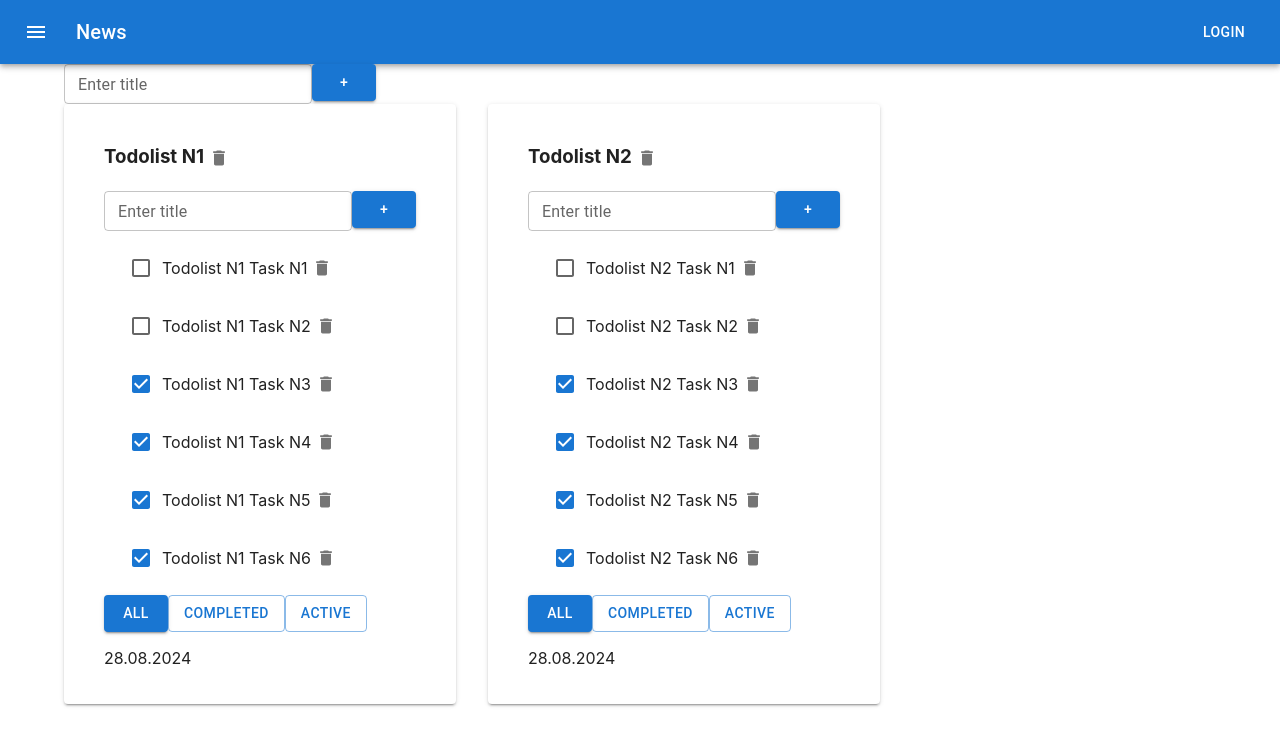
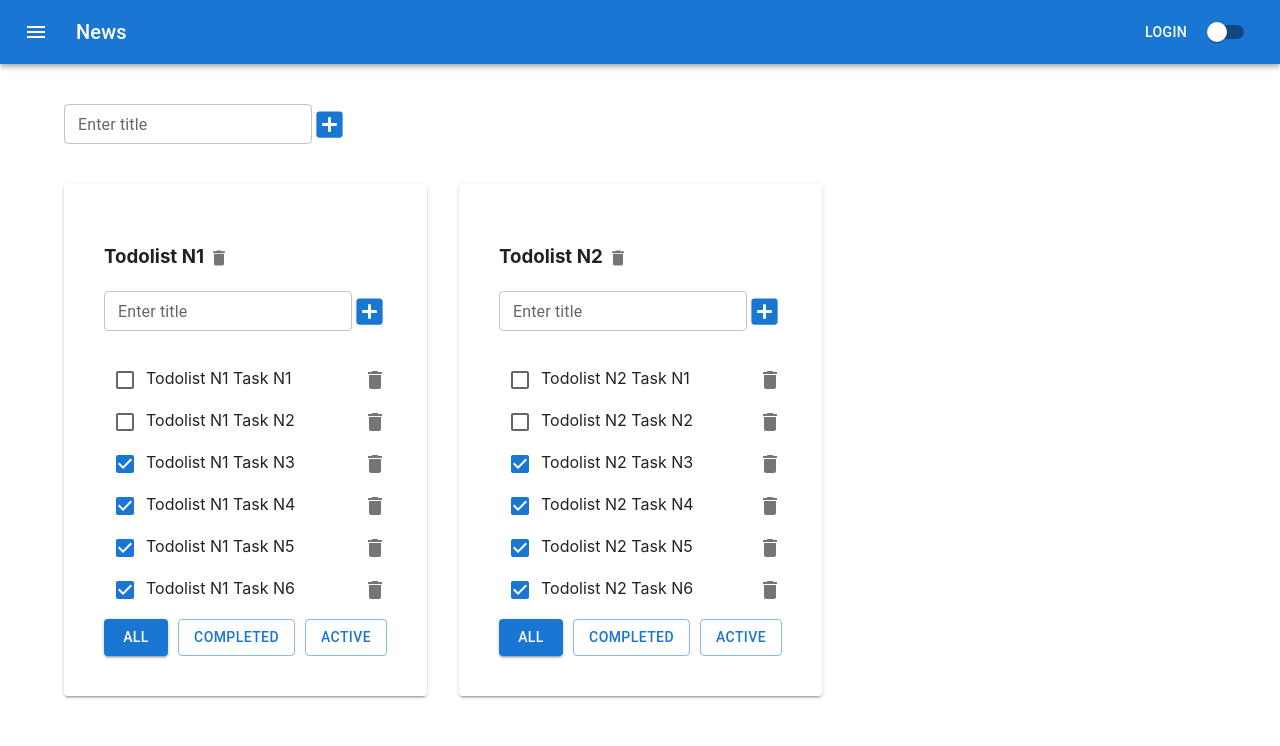
Before and after one commit to alexsmirn/all-lessons-repeat, a React (Create React App) app: page / in a window 1280 px wide. Shown: the top 746 px of the page. Built offline with nearby package versions, Linux system fonts and the light colour scheme.

Commit message:
lesson-07 (3/3 done) commit

```diff
--- a/src/app/App.tsx
+++ b/src/app/App.tsx
@@ -6,12 +6,14 @@ import {AddItemForm} from "../components/AddItemForm";
 import AppBar from '@mui/material/AppBar';
 import Toolbar from '@mui/material/Toolbar';
 import Typography from '@mui/material/Typography';
-import Button from '@mui/material/Button';
 import IconButton from '@mui/material/IconButton';
 import MenuIcon from '@mui/icons-material/Menu';
 import Container from '@mui/material/Container';
 import Grid from '@mui/material/Grid';
 import Paper from '@mui/material/Paper';
+import Switch from '@mui/material/Switch';
+import {createTheme, ThemeProvider} from "@mui/material";
+import Button from "@mui/material/Button";
 
 
 type TodolistType = {
@@ -30,6 +32,8 @@ function App() {
 
     const todolistId1 = v1()
     const todolistId2 = v1()
+
+    const [mode, setMode] = useState<'light' | 'dark'>('light')
 
     const [todolists, setTodolists] = useState<TodolistType[]>([
         {id: todolistId1, title: 'Todolist N1', filter: 'all'},
@@ -106,27 +110,39 @@ function App() {
         setTodolists(todolists.map(tdl => tdl.id === todolistId ? {...tdl, title: newTitle} : tdl))
     }
 
+    const changeModeHandler = () => {
+        mode === 'light' ? setMode('dark') : setMode('light')
+    }
+
+    const theme = createTheme({
+        palette: {
+            mode: mode === 'light' ? "light" : 'dark'
+        }
+    })
+
     return (
+        <ThemeProvider theme={theme}>
             <div className="App">
-            <AppBar position="static">
+                <AppBar position="static" sx={{marginBottom: '40px'}}>
                     <Toolbar>
                         <IconButton
                             size="large"
                             edge="start"
                             color="inherit"
                             aria-label="menu"
-                        sx={{ mr: 2 }}
+                            sx={{mr: 2}}
                         >
-                        <MenuIcon />
+                            <MenuIcon/>
                         </IconButton>
-                    <Typography variant="h6" component="div" sx={{ flexGrow: 1 }}>
+                        <Typography variant="h6" component="div" sx={{flexGrow: 1}}>
                             News
                         </Typography>
                         <Button color="inherit">Login</Button>
+                        <Switch onChange={changeModeHandler}/>
                     </Toolbar>
                 </AppBar>
                 <Container fixed>
-                <Grid container>
+                    <Grid container sx={{mb: '20px'}}>
                         <AddItemForm addItemCallBack={addTodolist}/>
                     </Grid>
                     <Grid container spacing={4}>
@@ -144,7 +160,7 @@ function App() {
                             return (
                                 <Grid item>
 
-                                <Paper elevation={2} square={false} style={{padding: '20px 40px'}}>
+                                    <Paper elevation={2} square={false} sx={{padding: '40px'}}>
                                         <Todolist key={tdl.id}
                                                   title={tdl.title}
                                                   tasks={tasksForTodolist}
@@ -168,6 +184,7 @@ function App() {
                 </Container>
 
             </div>
+        </ThemeProvider>
     );
 }
 
--- a/src/components/AddItemForm.tsx
+++ b/src/components/AddItemForm.tsx
@@ -1,6 +1,9 @@
 import {ChangeEvent, KeyboardEvent, useState} from "react";
-import {Button} from "@mui/material";
 import TextField from '@mui/material/TextField';
+import AddBoxIcon from '@mui/icons-material/AddBox';
+import IconButton from "@mui/material/IconButton";
+import Box from "@mui/material/Box";
+
 
 type AddItemFormPropsType = {
     //Callbacks
@@ -34,7 +37,7 @@ export const AddItemForm = (props: AddItemFormPropsType) => {
         }
     }
 
-    return <div>
+    return <Box sx={{display: 'flex', justifyContent: 'space-between', alignItems: 'center', marginBottom: '20px'}}>
         <TextField error={error}
                    id={!error ? "outlined-basic" : "outlined-error"}
                    label={!error ? "Enter title" : "Title is required"}
@@ -44,6 +47,8 @@ export const AddItemForm = (props: AddItemFormPropsType) => {
                    onKeyUp={addItemOnKeyUpHandler}
                    size={'small'}
         />
-        <Button variant="contained" onClick={() => addItemHandler(inputValue)} size={'medium'}>+</Button>
-    </div>
+        <IconButton size={'large'} onClick={() => addItemHandler(inputValue)} color={'primary'} sx={{padding: '0px', height: '24px'}}>
+            <AddBoxIcon fontSize={'large'}/>
+        </IconButton>
+    </Box>
 }
--- /dev/null
+++ b/src/features/Todolist/Todolist.style.ts
@@ -0,0 +1,6 @@
+import {SxProps} from "@mui/material";
+
+export const filterButtonsContainerSx: SxProps = {
+    display: 'flex',
+    justifyContent: 'space-between'
+}
--- a/src/features/Todolist/Todolist.tsx
+++ b/src/features/Todolist/Todolist.tsx
@@ -8,6 +8,9 @@ import Button from '@mui/material/Button';
 import Checkbox from '@mui/material/Checkbox';
 import List from '@mui/material/List'
 import ListItem from '@mui/material/ListItem'
+import Box from "@mui/material/Box";
+import {filterButtonsContainerSx} from "./Todolist.style";
+
 
 
 export type TaskType = {
@@ -74,20 +77,22 @@ export const Todolist = (props: TodolistPropsType) => {
                         }
 
                         return (
-                            <ListItem key={task.id}>
-                                <Checkbox checked={task.isDone} onChange={() => {
-                                    changeTaskStatusHandler(props.todolistId, task.id)
-                                }}/>
-                                <EditableSpan value={task.title} setNewValue={changeTaskTitleHandler}/>
-                                <IconButton aria-label="delete" size="small">
-                                    <DeleteIcon fontSize="small" onClick={() => removeTaskHandler(props.todolistId, task.id)}/>
+                            <ListItem key={task.id} sx={{padding: '0px', display: 'flex', justifyContent: 'space-between'}}>
+                                <div>
+                                    <Checkbox checked={task.isDone} onChange={() => {
+                                        changeTaskStatusHandler(props.todolistId, task.id)
+                                    }}/>
+                                    <EditableSpan value={task.title} setNewValue={changeTaskTitleHandler}/>
+                                </div>
+                                <IconButton aria-label="delete" size="small" sx={{padding: '0px'}}>
+                                    <DeleteIcon fontSize="medium" onClick={() => removeTaskHandler(props.todolistId, task.id)} />
                                 </IconButton>
                             </ListItem>
                         )
                     })}
                 </List>
             }
-            <div>
+            <Box sx={filterButtonsContainerSx}>
                 <Button
                     variant={props.filter === 'all' ? 'contained' : 'outlined'}
                     onClick={() => changeTasksFilterHandler(props.todolistId, 'all')}
@@ -102,8 +107,7 @@ export const Todolist = (props: TodolistPropsType) => {
                     variant={props.filter === 'active' ? 'contained' : 'outlined'}
                     onClick={() => changeTasksFilterHandler(props.todolistId, 'active')}
                 >Active</Button>
-            </div>
-            {props.date && <p>{props.date}</p>}
+            </Box>
         </div>
     )
 }
```
Also changed, not shown: src/components/Button.tsx (deleted, +0 -10 lines), src/components/MenuButton.tsx (added, +18 -0 lines). Lines whose indentation alone changed are shown as unchanged.
